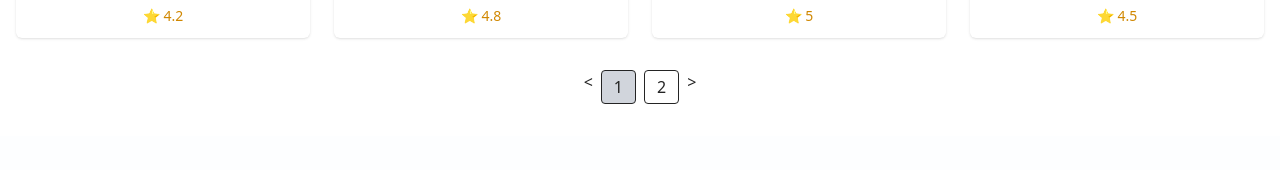
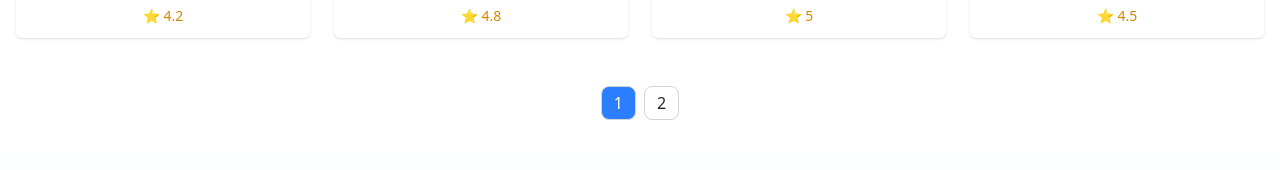
Before and after one commit to pritomrabi/MikeSound, a React (Vite) app: page /shop in a window 1280 px wide. Shown: the part 615-785 px from the top of the page. Built offline with nearby package versions, Linux system fonts and the light colour scheme; a web font is replaced by a local one.

Commit message:
first commit

```diff
--- a/src/Components/Shop/ShopPage.jsx
+++ b/src/Components/Shop/ShopPage.jsx
@@ -122,7 +122,7 @@ const ShopPage = () => {
             Home
           </Link>
           <h3 className="text-primary text-base font-Lato font-semibold mb-4 inline-block">
-            <span className="text-secandari pr-1">/</span> Shop
+            <span className="text-secandari  pr-1">/</span> Shop
           </h3>
         </div>
         <div className="flex text-base gap-2 cursor-pointer text-primary font-Lato font-medium items-center mb-4">
@@ -279,15 +279,19 @@ const ShopPage = () => {
             <div className="flex justify-center mt-8">
               <ReactPaginate
                 breakLabel="..."
-                nextLabel=">"
+                nextLabel={null}
                 onPageChange={handlePageClick}
                 pageRangeDisplayed={1}
                 pageCount={pageCount}
-                previousLabel="<"
-                containerClassName="flex space-x-2"
-                pageClassName="px-3 py-1 border rounded hover:bg-gray-200"
-                activeClassName="bg-gray-300"
+                previousLabel={null}
                 renderOnZeroPageCount={null}
+                // Container styling
+                containerClassName="flex justify-center items-center space-x-2 mt-4"
+                // Page button base styling
+                pageClassName="text-primary border border-gray-300 rounded-lg px-3 py-1 transition duration-200 hover:bg-gray-100 cursor-pointer"
+                // Active (current page) styling
+                activeClassName="bg-blue-500 text-white hover:text-primary border-blue-500 hover:bg-blue-600"
+                breakClassName="text-gray-500 px-2"
               />
             </div>
           </div>
```
